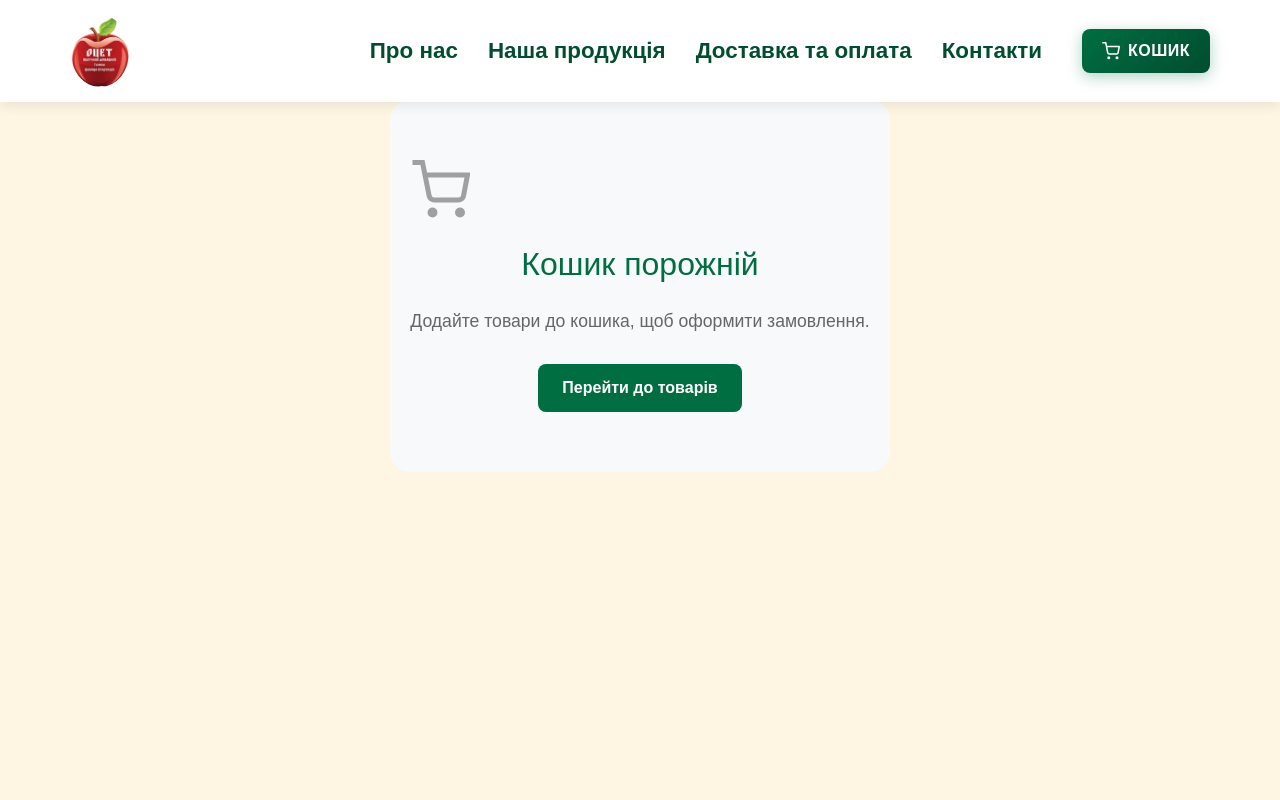
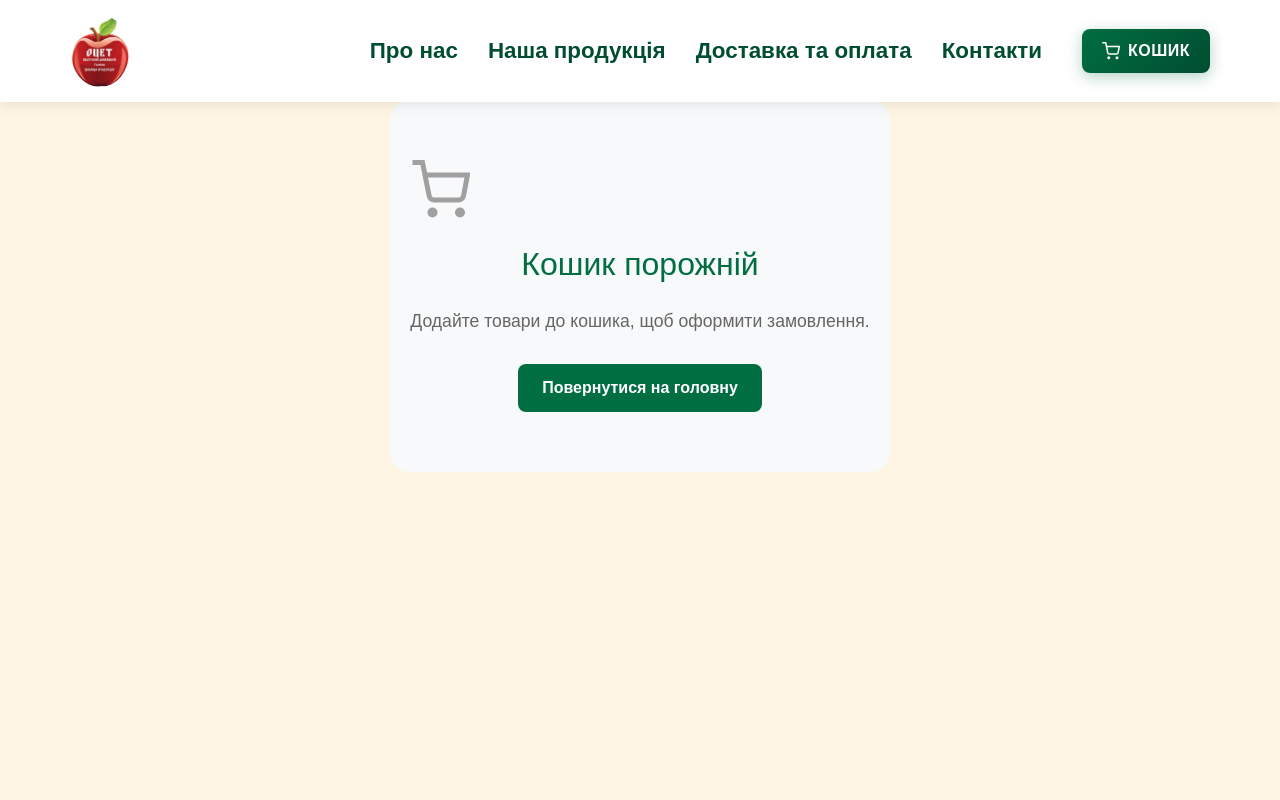
Before and after one commit to rshelegeda/my-store, a Next.js app: page /checkout in a window 1280 px wide. Shown: the top 800 px of the page. Built offline with nearby package versions, Linux system fonts and the light colour scheme.

Commit message:
Убрал папку медиа, настройки в некст и пайлоад

```diff
--- a/next.config.mjs
+++ b/next.config.mjs
@@ -5,18 +5,28 @@ import { withPayload } from '@payloadcms/next/withPayload'
 const nextConfig = {
   images: {
     remotePatterns: [
-      {
-        protocol: 'http',
-        hostname: '207.154.243.12', // Используем публичный IP
-        port: '', // ОЧЕНЬ ВАЖНО: Убираем порт, т.к. Nginx работает на порту 80
-        pathname: '/**',
-      },
+      // Для Хостинга
+      // {
+      //   protocol: 'http',
+      //   hostname: '207.154.243.12', // Используем публичный IP
+      //   port: '', // ОЧЕНЬ ВАЖНО: Убираем порт, т.к. Nginx работает на порту 80
+      //   pathname: '/**',
+      // },
+
+      //Для локального запуска
       // {
       //   protocol: 'http',
       //   hostname: 'localhost',
       //   port: '3030', // Указываем правильный порт Payload
       //   pathname: '/**', // !!! ИЗМЕНЕНИЕ: Разрешаем любой путь на этом хосте/порте !!!
       // },
+      { protocol: 'https', hostname: 'applecidervinegar.com.ua' },
+      { protocol: 'https', hostname: 'www.applecidervinegar.com.ua' },
+      // !!! ВАЖНО: Добавьте IP-адрес, но только для HTTPS (если он еще нужен)
+      { protocol: 'https', hostname: '207.154.243.12' },
+      // Если вы не можете найти, почему он использует HTTP, добавьте его временно для отладки,
+      // НО В идеале нужно использовать HTTPS:
+      { protocol: 'http', hostname: '207.154.243.12' },
     ],
   },
 
--- a/package.json
+++ b/package.json
@@ -12,7 +12,7 @@
     "generate:types": "cross-env NODE_OPTIONS=--no-deprecation payload generate:types",
     "lint": "cross-env NODE_OPTIONS=--no-deprecation next lint",
     "payload": "cross-env NODE_OPTIONS=--no-deprecation payload",
-    "start": "cross-env NODE_OPTIONS=--no-deprecation next start",
+    "start": "dotenv -e .env cross-env NODE_OPTIONS=--no-deprecation next start",
     "test": "pnpm run test:int && pnpm run test:e2e",
     "test:e2e": "cross-env NODE_OPTIONS=\"--no-deprecation --no-experimental-strip-types\" pnpm exec playwright test",
     "test:int": "cross-env NODE_OPTIONS=--no-deprecation vitest run --config ./vitest.config.mts"
--- a/src/app/(frontend)/checkout/page.tsx
+++ b/src/app/(frontend)/checkout/page.tsx
@@ -270,8 +270,8 @@ export default function CheckoutPage() {
           </div>
           <h1>Кошик порожній</h1>
           <p>Додайте товари до кошика, щоб оформити замовлення.</p>
-          <Link href="/products" className={styles.backToProducts}>
-            Перейти до товарів
+          <Link href="/" className={styles.backToProducts}>
+            Повернутися на головну
           </Link>
         </div>
       </div>
--- a/src/app/(frontend)/components/header/Header.module.css
+++ b/src/app/(frontend)/components/header/Header.module.css
@@ -236,7 +236,7 @@
     border-radius: 8px;
     box-shadow: 0 4px 12px rgba(0, 0, 0, 0.15);
     width: 350px;
-    max-height: 500px;
+    max-height: 700px;
     overflow-y: auto;
     z-index: 1000;
 }
```
Also changed, not shown: public/vinegar_with_ginger.png (deleted), 1 other file (tests, documents, lock files or other folders).
